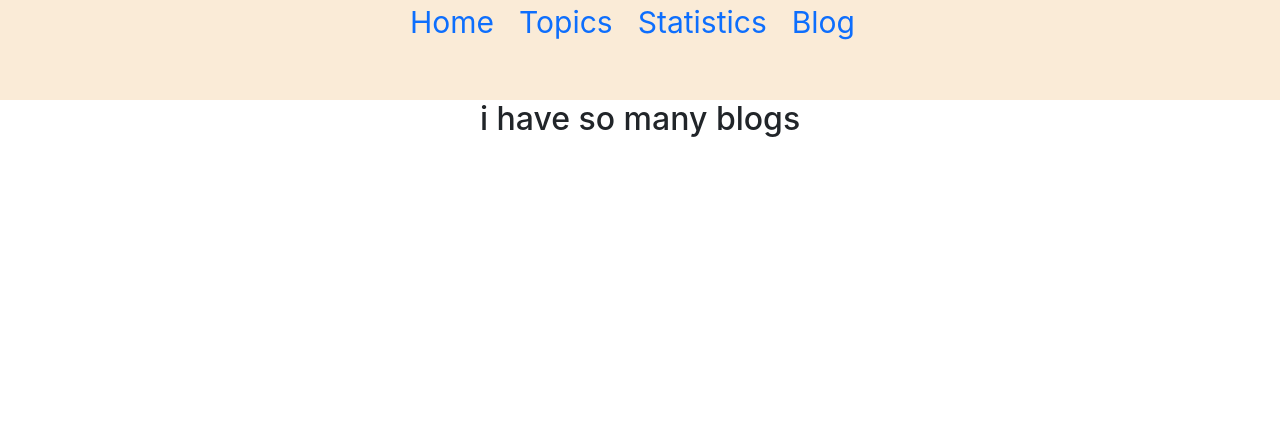
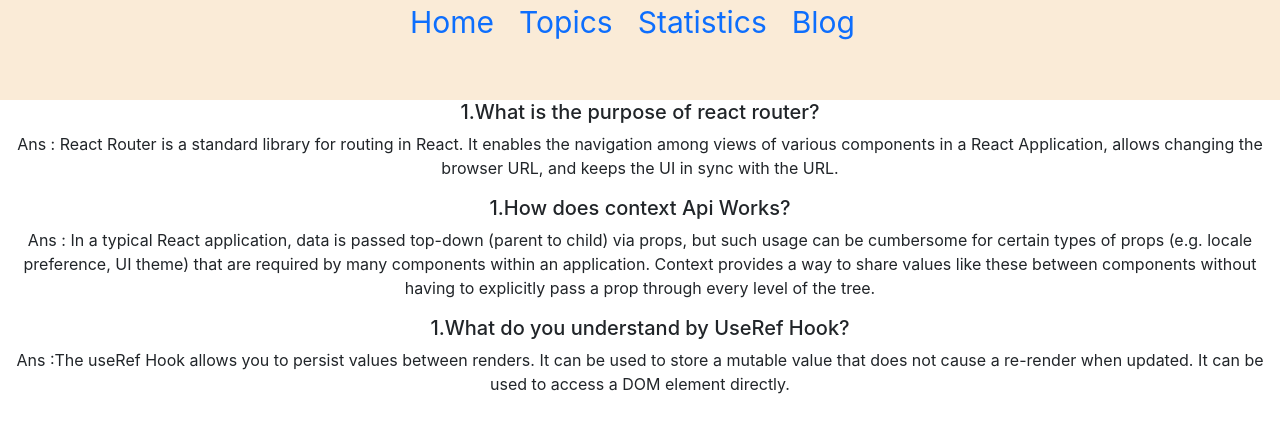
Before and after one commit to emonahamed/assignment-nine-home, a React (Create React App) app: page /blog in a window 1280 px wide. Shown: the top 432 px of the page. Built offline with nearby package versions, Linux system fonts and the light colour scheme.

Commit message:
line chart added

```diff
--- a/src/components/Blog/Blog.js
+++ b/src/components/Blog/Blog.js
@@ -3,7 +3,18 @@ import React from 'react';
 const Blog = () => {
     return (
         <div>
-            <h2>i have so many blogs</h2>
+            <div>
+                <h5>1.What is the purpose of react router?</h5>
+                <p>Ans : React Router is a standard library for routing in React. It enables the navigation among views of various components in a React Application, allows changing the browser URL, and keeps the UI in sync with the URL.</p>
+            </div>
+            <div>
+                <h5>1.How does context Api Works?</h5>
+                <p> Ans : In a typical React application, data is passed top-down (parent to child) via props, but such usage can be cumbersome for certain types of props (e.g. locale preference, UI theme) that are required by many components within an application. Context provides a way to share values like these between components without having to explicitly pass a prop through every level of the tree.</p>
+            </div>
+            <div>
+                <h5>1.What do you understand by UseRef Hook?</h5>
+                <p>Ans :The useRef Hook allows you to persist values between renders. It can be used to store a mutable value that does not cause a re-render when updated. It can be used to access a DOM element directly.</p>
+            </div>
 
         </div>
     );
--- a/src/components/Statics/Statics.js
+++ b/src/components/Statics/Statics.js
@@ -1,5 +1,6 @@
 import React, { useState } from 'react';
 import { useLoaderData } from 'react-router-dom';
+import { Line, LineChart, Tooltip, XAxis, YAxis } from 'recharts';
 import Header from '../Header/Header';
 
 const Statics = () => {
@@ -10,9 +11,14 @@ const Statics = () => {
 
     return (
         <div>
+            <LineChart width={500} height={400} data={statics}>
+                <Line type="monotone" dataKey="total" stroke="#82ca9d" />
+                <XAxis dataKey="name" />
+                <YAxis />
+                <Tooltip></Tooltip>
 
 
-            <h4>this is statistics</h4>
+            </LineChart>
         </div>
     );
 };
```
